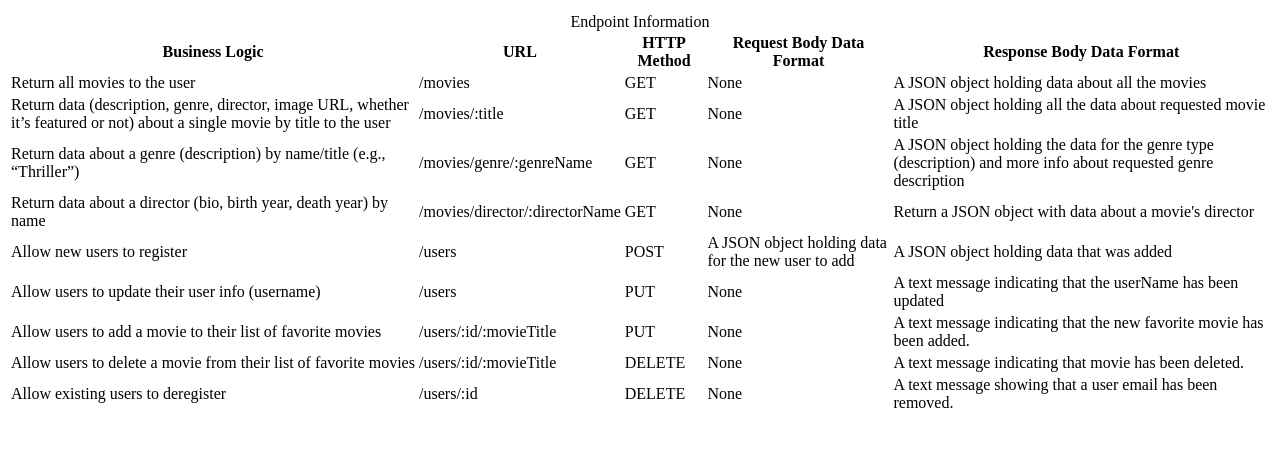
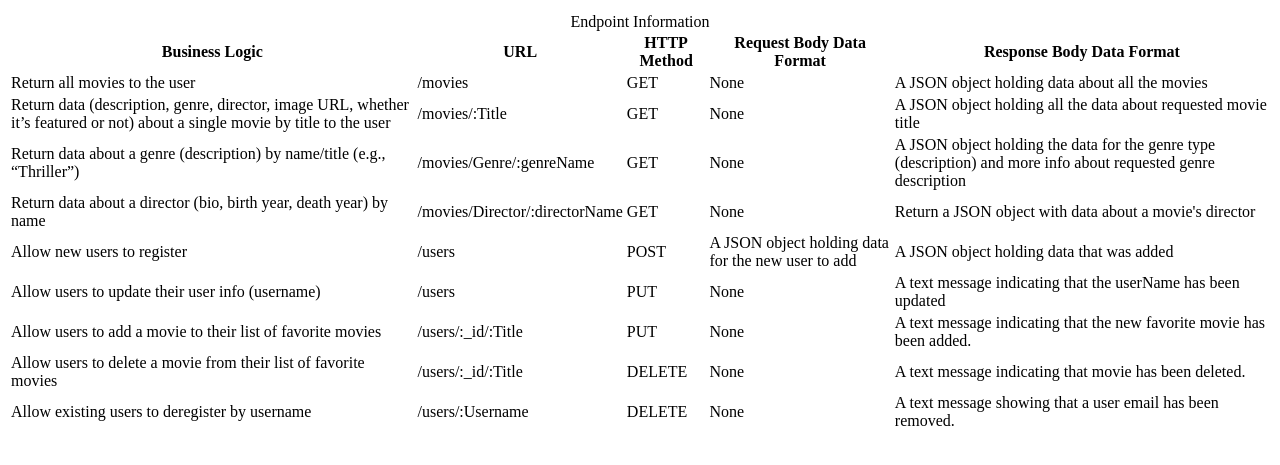
Before and after one commit to Nekomimi-YT/Movie_App, a website: page public/documentation.html in a window 1280 px wide. Shown: the part 119-584 px from the top of the page. Drawn offline with Linux system fonts and the light colour scheme.

Commit message:
Update endpoints

```diff
--- a/public/documentation.html
+++ b/public/documentation.html
@@ -36,21 +36,21 @@
       <tr>
         <td>Return data (description, genre, director, image URL,
           whether it’s featured or not) about a single movie by title to the user</td>
-        <td>/movies/:title</td>
+        <td>/movies/:Title</td>
         <td>GET</td>
         <td>None</td>
         <td>A JSON object holding all the data about requested movie title</td>
       </tr>
       <tr>
         <td>Return data about a genre (description) by name/title (e.g., “Thriller”)</td>
-        <td>/movies/genre/:genreName</td>
+        <td>/movies/Genre/:genreName</td>
         <td>GET</td>
         <td>None</td>
         <td>A JSON object holding the data for the genre type (description) and more info about requested genre description</td>
       </tr>
       <tr>
         <td>Return data about a director (bio, birth year, death year) by name</td>
-        <td>/movies/director/:directorName</td>
+        <td>/movies/Director/:directorName</td>
         <td>GET</td>
         <td>None</td>
         <td>Return a JSON object with data about a movie's director</td>
@@ -71,21 +71,21 @@
       </tr>
       <tr>
         <td>Allow users to add a movie to their list of favorite movies</td>
-        <td>/users/:id/:movieTitle</td>
+        <td>/users/:_id/:Title</td>
         <td>PUT</td>
         <td>None</td>
         <td>A text message indicating that the new favorite movie has been added.</td>
       </tr>
       <tr>
         <td>Allow users to delete a movie from their list of favorite movies</td>
-        <td>/users/:id/:movieTitle</td>
+        <td>/users/:_id/:Title</td>
         <td>DELETE</td>
         <td>None</td>
         <td>A text message indicating that movie has been deleted.</td>
       </tr>
       <tr>
-        <td>Allow existing users to deregister</td>
-        <td>/users/:id</td>
+        <td>Allow existing users to deregister by username</td>
+        <td>/users/:Username</td>
         <td>DELETE</td>
         <td>None</td>
         <td>A text message showing that a user email has been removed.</td>
```
